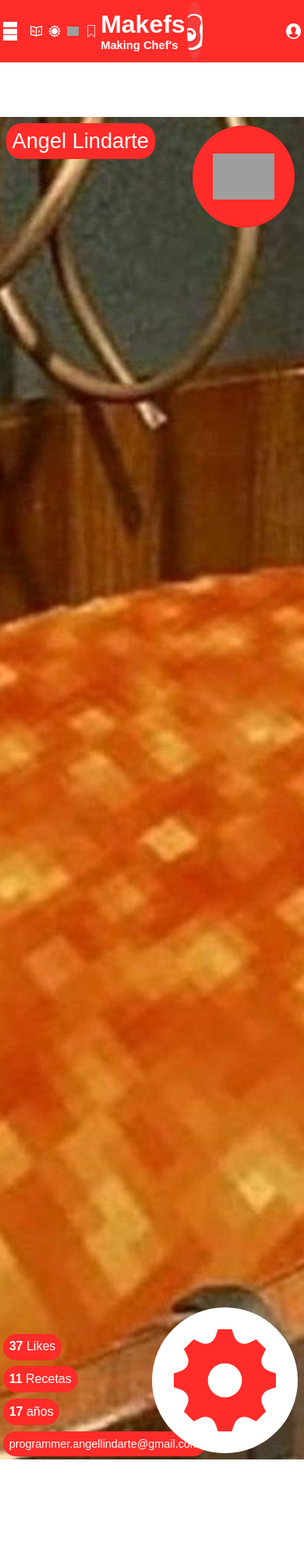
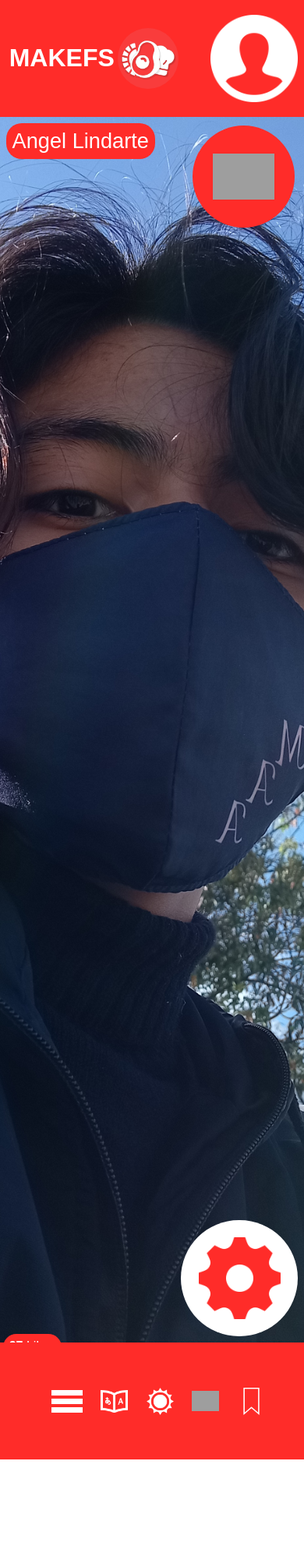
Before and after one commit to AngeleLindarteL/makefs, a PHP site: page /chef-view.html in a window 390 px wide. Shown: the top 1992 px of the page at 78% size. Run offline with PHP 8.4, Linux system fonts and the light colour scheme; grey boxes are pictures that could not be loaded.

Commit message:
Bug Fixes

```diff
--- a/views/chef-view.html
+++ b/views/chef-view.html
@@ -47,8 +47,8 @@
             </div>
         </div>
     </header>
-    <div class="makefsContainer">
-        <nav class="nav-bar-hidden" id="nav-bar">
+    <div class="makefsContainer nav-bar-container nav-bar-hidden" id="nav-bar-ct">
+        <nav id="nav-bar">
             <div class="searchNav">
                 <input class="text" placeholder="Buscar">
                 <button></button>
@@ -70,7 +70,7 @@
             <div class="right-chef-view-menu">
                 <div class="chef-char">
                     <div class="char-template">
-                        <img class="profile-pic" src="./test-imgs/elBhicho.jfif">
+                        <img class="profile-pic" src="./test-imgs/xd.jpg">
                         <article class="profile-chars">
                             <p>Angel Lindarte</p>
                             <p>programmer.angellindarte@gmail.com</p>
--- a/views/css/chef-index.css
+++ b/views/css/chef-index.css
@@ -31,12 +31,11 @@ header{
     position: fixed;
     width: 100%;
     background-color: var(--color5);
-    height: 10vh;
+    height: 8vh;
     display: flex;
     align-items: center;
     justify-content: center;
     z-index: 999999;
-    max-height: 80px;
     top: 0;
 }
 
@@ -135,8 +134,10 @@ header{
 }
 
 .header_logo img{
-    width: 15%;
-    height: 95%;
+    max-width: 78px;
+    max-height: 78px;
+    width: 8vh;
+    height: 8vh;
     object-fit: cover;
     border-radius: 50%;
 }
@@ -570,7 +579,7 @@ header{
     height: fit-content;
     width: fit-content;
     position: fixed;
-    bottom: 0;
+    bottom: 8vh;
     right: 0;
     margin: 2%;
     border-radius: 50%;
@@ -578,8 +587,8 @@ header{
     border: none;
     background-color: white;
     transition: .2s;
-    width: 10vh;
-    height: 10vh;
+    width: 8vh;
+    height: 8vh;
     background-image: url(../img/cv-config-red.png);
     background-size: 70%;
     background-position: center;
@@ -822,11 +833,11 @@ header{
         display: flex;
     }
     .action-buttons-container{
-        justify-content: flex-end;
+        justify-content: center;
         position: fixed;
         right: 2%;
         height: 0%;
-        width: 10vh;
+        width: 8vh;
         bottom: calc(10vh + 3%);
         /* overflow: hidden; */
         transition: .2s;
@@ -847,12 +858,45 @@ header{
     .action-buttons-container a{
         width: 0%;
         height: 0%;
-        margin: 1.5% 0;
+        margin: 1% 0;
         transition: .2s;
     }
     .showing-action-container a{
+        width: 8vh;
+        height: 8vh;
+    }
+    .headerContainer div{
+        width: 50%;
+        padding: 0 2%;
+    }
+    .header_icons{
+        position: fixed!important;
+        bottom: 0!important;
+        width: 100%!important;
+        background-color: var(--color5)!important;
+        height: 8vh!important;
+        justify-content: center!important;
+    }
+    .header_logo{
+        justify-content: flex-start;
+    }
+    .headlogo_text{
+        text-transform: uppercase;
+    }
+    .headlogo_text h2{
+        display: none;
+    }
+    .header_logreg{
+        justify-content: flex-end;
+    }
+    #userlog{
+        width: 6vh;
+        height: 6vh;
+    }
+    #nav-menu-btn{
+        margin: 3%;
+    }.nav-bar-container{
         width: 100%;
-        height: 10vh;
     }
 }
 @media (max-width: 970px) {
--- a/views/index.html
+++ b/views/index.html
@@ -47,8 +47,8 @@
             </div>
         </div>
     </header>
-    <div class="makefsContainer">
-        <nav class="nav-bar-hidden" id="nav-bar">
+    <div class="makefsContainer nav-bar-container nav-bar-hidden">
+        <nav id="nav-bar">
             <div class="searchNav">
                 <input class="text" placeholder="Buscar">
                 <button></button>
--- a/views/js/index.js
+++ b/views/js/index.js
@@ -1,6 +1,6 @@
 const userLog = document.querySelector("#userlog");
 const userSelection = document.querySelector("#user_selection");
-const navBar = document.querySelector("#nav-bar");
+const navBar = document.querySelector("#nav-bar-ct");
 const navButton = document.querySelector("#nav-menu-btn")
 
 userLog.addEventListener('click', () => {
@@ -18,7 +18,7 @@ userLog.addEventListener('click', () => {
 })
 
 navButton.addEventListener('click', () => {
-    if(navBar.className == "nav-bar-hidden"){
+    if(navBar.classList.contains("nav-bar-hidden")){
         navBar.classList.replace("nav-bar-hidden","nav-bar-showing")
         navButton.classList.add("displayedBar")
     }else{
```
Also changed, not shown: other parts of views/css/chef-index.css (+28 -18 lines), views/css/register.css (+2 -156 lines), views/test-imgs/xd.jpg (added).
